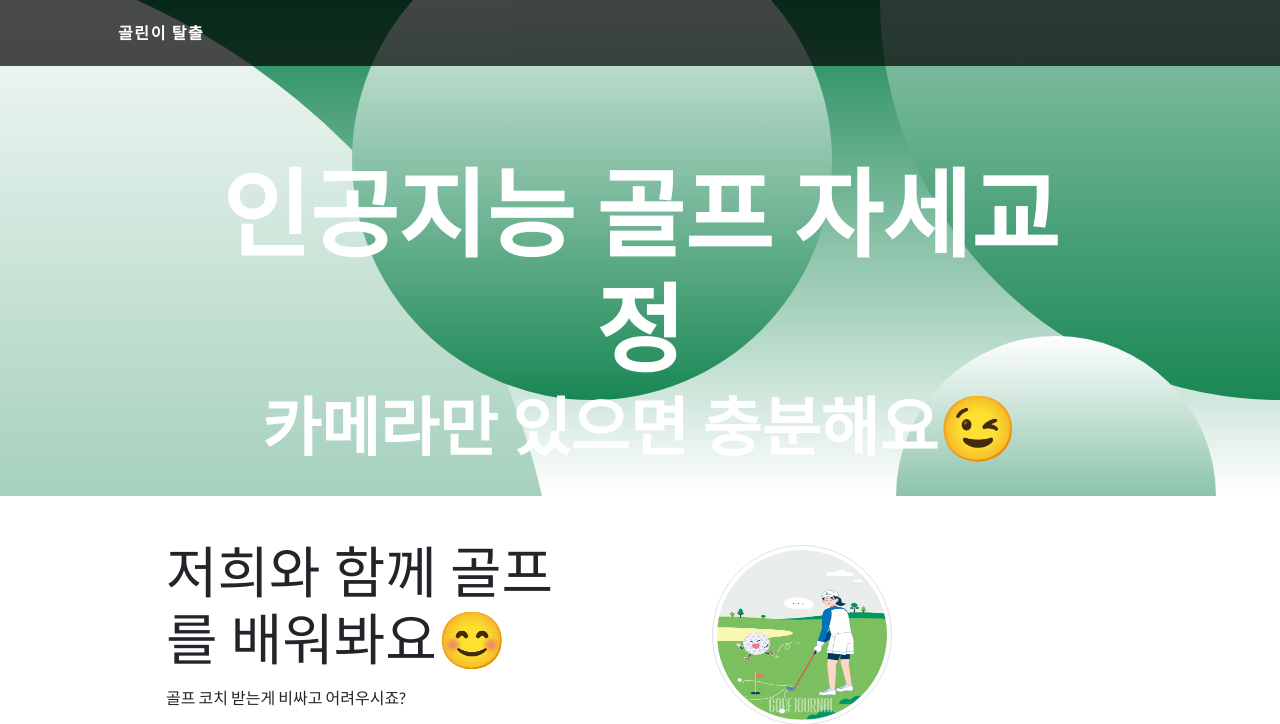
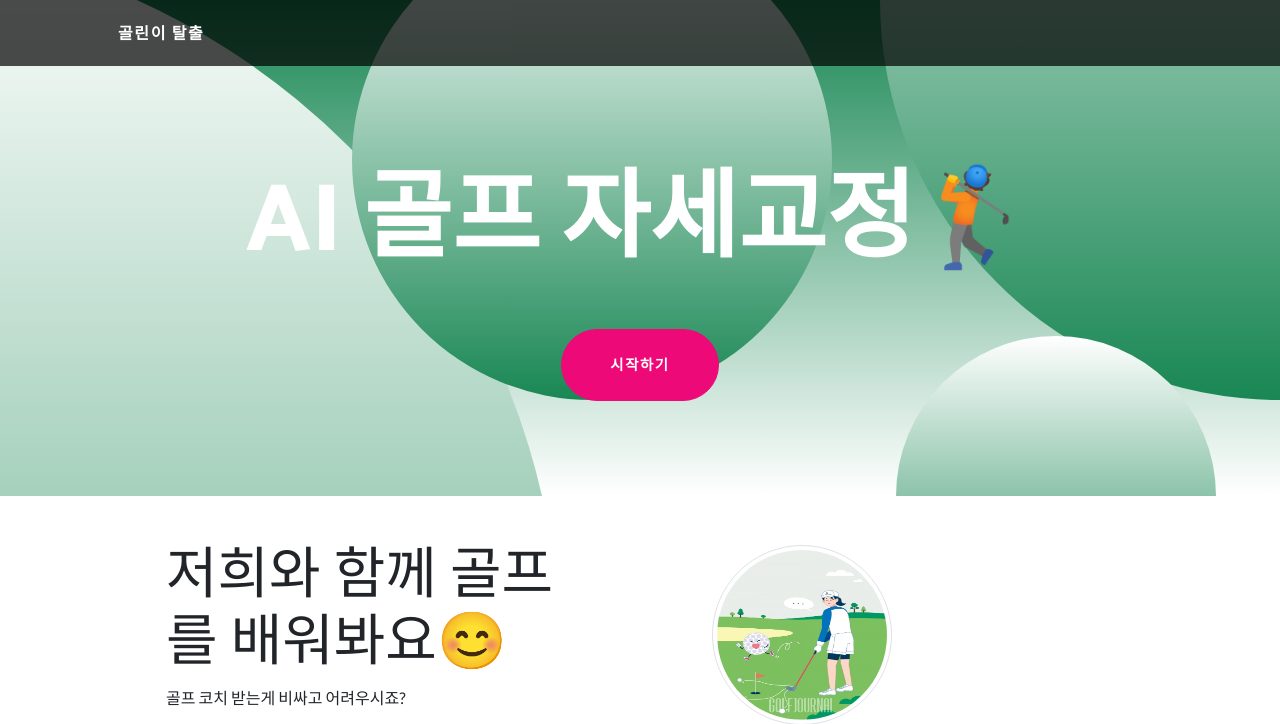
Before and after one commit to masehyun/capstone2, a Flask app: page / in a window 1280 px wide. Shown: the top 724 px of the page. Run offline with Flask 3, Linux system fonts and the light colour scheme; some libraries are stand-ins or nearby versions.

Commit message:
첫 페이지 제목수정

```diff
--- a/templates/index.html
+++ b/templates/index.html
@@ -27,8 +27,8 @@
             <div class="masthead-content" style="height: 180px">
                 <div class="container px-5 ">
                     <p class="fs-2">
-                    <h1 class="masthead-heading mb-0">인공지능 골프 자세교정</h1>
-                    <h2 class="masthead-subheading mb-0">카메라만 있으면 충분해요😉</h2>
+                    <h1 class="masthead-heading mb-0">AI 골프 자세교정🏌️</h1>
+                    <h2 class="masthead-subheading mb-0"></h2>
                     <a class="btn btn-primary btn-xl rounded-pill mt-5"  href="{{ url_for('second_page') }}">시작하기</a> <!-- 여기에다가 다음페이지 넘기는 코드 추가-->
                     </p>
                 </div>
```
